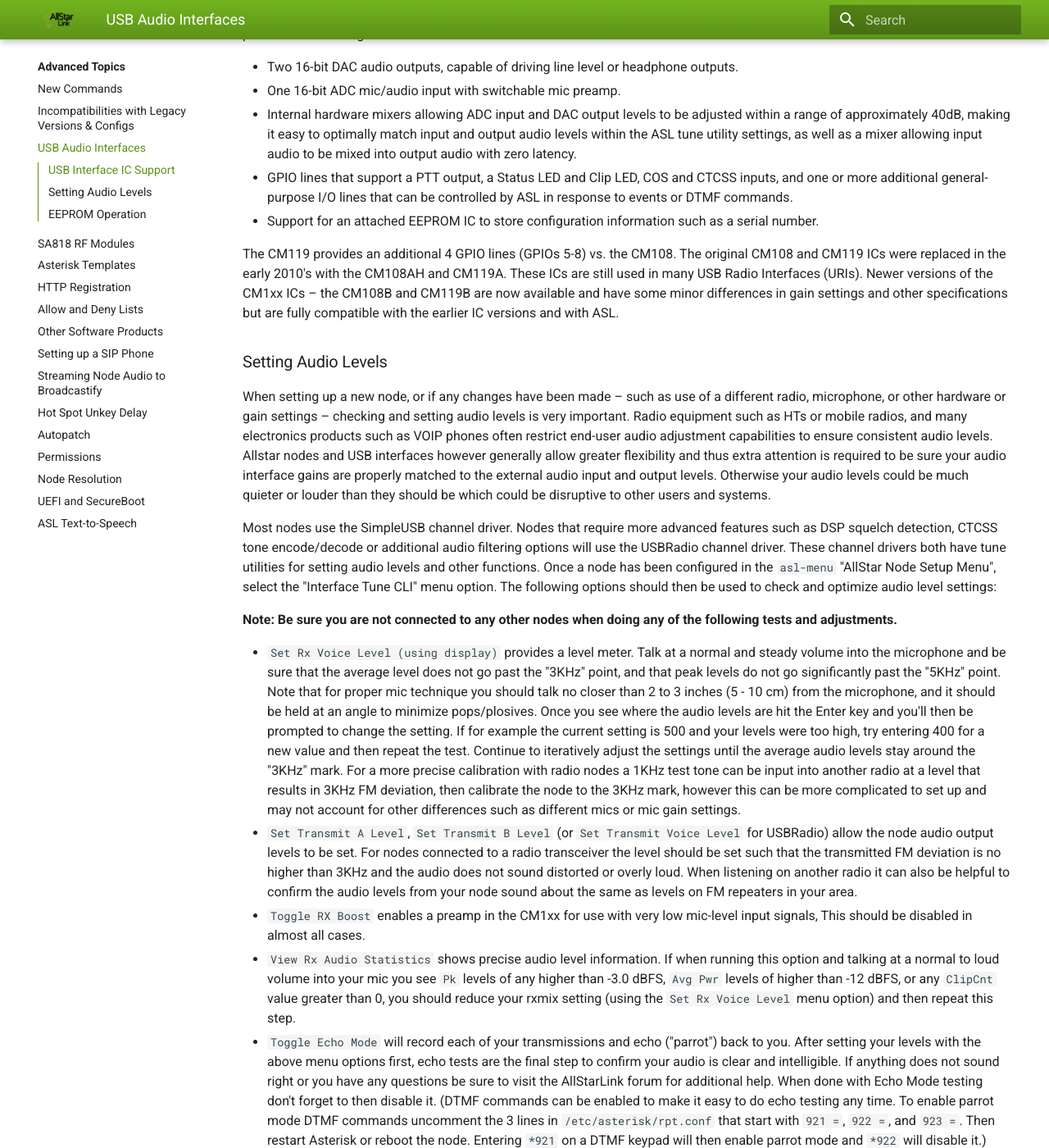
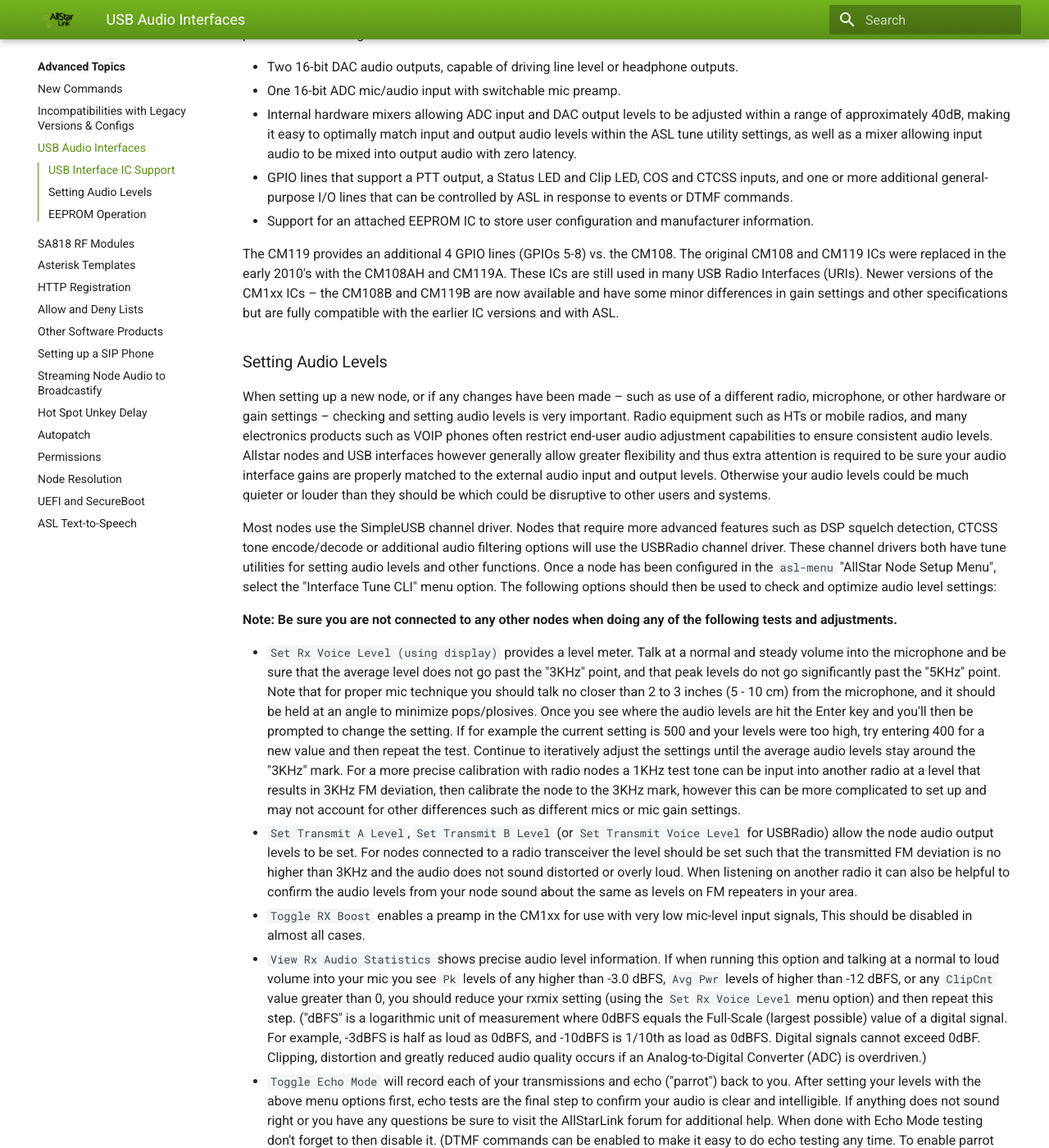
Before and after one commit to AllStarLink/ASL3-Manual, an MkDocs documentation site: the page built from docs/adv-topics/usbinterfaces.md, in a window 1280 px wide and 1400 px high, scrolled down 520 px. Shown: the whole window at 82% size. Built offline with MkDocs 1.6.1 and Material for MkDocs 9.7.7, drawn with Linux system fonts in a browser that asks for light colours.

Commit message:
Add note about manufacturer data storage in CM1xx EEPROM, add definition of dBFS.

```diff
--- a/docs/adv-topics/usbinterfaces.md
+++ b/docs/adv-topics/usbinterfaces.md
@@ -17,7 +17,7 @@
  - One 16-bit ADC mic/audio input with switchable mic preamp.
  - Internal hardware mixers allowing ADC input and DAC output levels to be adjusted within a range of approximately 40dB, making it easy to optimally match input and output audio levels within the ASL tune utility settings, as well as a mixer allowing input audio to be mixed into output audio with zero latency.
  - GPIO lines that support a PTT output, a Status LED and Clip LED, COS and CTCSS inputs, and one or more additional general-purpose I/O lines that can be controlled by ASL in response to events or DTMF commands.
- - Support for an attached EEPROM IC to store configuration information such as a serial number.
+ - Support for an attached EEPROM IC to store user configuration and manufacturer information.
 
 The CM119 provides an additional 4 GPIO lines (GPIOs 5-8) vs. the CM108. The original CM108 and CM119 ICs were replaced in the early 2010's with the CM108AH and CM119A. These ICs are still used in many USB Radio Interfaces (URIs). Newer versions of the CM1xx ICs &ndash; the CM108B and CM119B are now available and have some minor differences in gain settings and other specifications but are fully compatible with the earlier IC versions and with ASL.
 
@@ -32,7 +32,7 @@
  - `Set Rx Voice Level (using display)` provides a level meter. Talk at a normal and steady volume into the microphone and be sure that the average level does not go past the "3KHz" point, and that peak levels do not go significantly past the "5KHz" point. Note that for proper mic technique you should talk no closer than 2 to 3 inches (5 - 10 cm) from the microphone, and it should be held at an angle to minimize pops/plosives. Once you see where the audio levels are hit the Enter key and you'll then be prompted to change the setting. If for example the current setting is 500 and your levels were too high, try entering 400 for a new value and then repeat the test. Continue to iteratively adjust the settings until the average audio levels stay around the "3KHz" mark. For a more precise calibration with radio nodes a 1KHz test tone can be input into another radio at a level that results in 3KHz FM deviation, then calibrate the node to the 3KHz mark, however this can be more complicated to set up and may not account for other differences such as different mics or mic gain settings.
  - `Set Transmit A Level`, `Set Transmit B Level` (or `Set Transmit Voice Level` for USBRadio) allow the node audio output levels to be set. For nodes connected to a radio transceiver the level should be set such that the transmitted FM deviation is no higher than 3KHz and the audio does not sound distorted or overly loud. When listening on another radio it can also be helpful to confirm the audio levels from your node sound about the same as levels on FM repeaters in your area.
  - `Toggle RX Boost` enables a preamp in the CM1xx for use with very low mic-level input signals, This should be disabled in almost all cases.
- - `View Rx Audio Statistics` shows precise audio level information. If when running this option and talking at a normal to loud volume into your mic you see `Pk` levels of any higher than -3.0 dBFS, `Avg Pwr` levels of higher than -12 dBFS, or any `ClipCnt` value greater than 0, you should reduce your rxmix setting (using the `Set Rx Voice Level` menu option) and then repeat this step.
+ - `View Rx Audio Statistics` shows precise audio level information. If when running this option and talking at a normal to loud volume into your mic you see `Pk` levels of any higher than -3.0 dBFS, `Avg Pwr` levels of higher than -12 dBFS, or any `ClipCnt` value greater than 0, you should reduce your rxmix setting (using the `Set Rx Voice Level` menu option) and then repeat this step. ("dBFS" is a logarithmic unit of measurement where 0dBFS equals the Full-Scale (largest possible) value of a digital signal. For example, -3dBFS is half as loud as 0dBFS, and -10dBFS is 1/10th as load as 0dBFS. Digital signals cannot exceed 0dBF. Clipping, distortion and greatly reduced audio quality occurs if an Analog-to-Digital Converter (ADC) is overdriven.)
  - `Toggle Echo Mode` will record each of your transmissions and echo ("parrot") back to you. After setting your levels with the above menu options first, echo tests are the final step to confirm your audio is clear and intelligible. If anything does not sound right or you have any questions be sure to visit the AllStarLink forum for additional help. When done with Echo Mode testing don't forget to then disable it. (DTMF commands can be enabled to make it easy to do echo testing any time. To enable parrot mode DTMF commands uncomment the 3 lines in `/etc/asterisk/rpt.conf` that start with `921 =`, `922 =`, and `923 =`. Then restart Asterisk or reboot the node. Entering `*921` on a DTMF keypad will then enable parrot mode and `*922` will disable it.)
  - `Print Current Parameter Values` shows the current audio level settings.
  - `Write (Save) Current Parameter Values` saves any changed settings to disk. Be sure to execute this option before exiting the menu if you have changed any settings and want those to be the new defaults.
```
